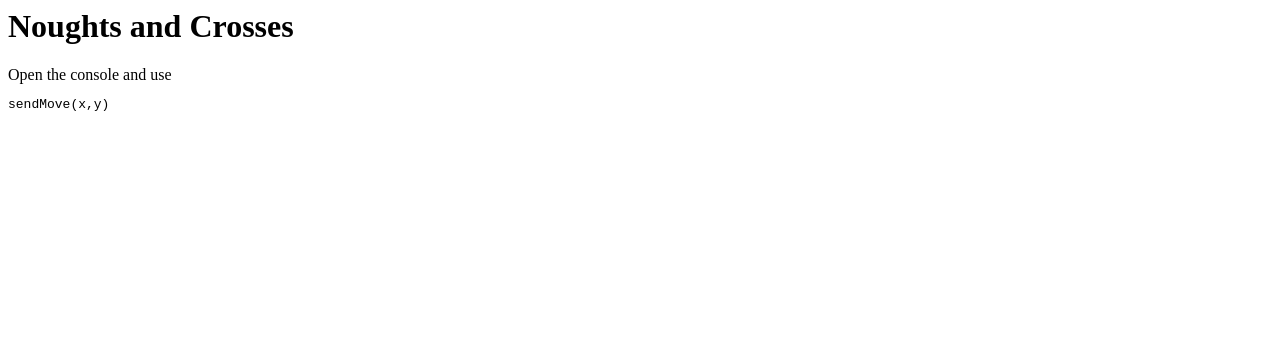
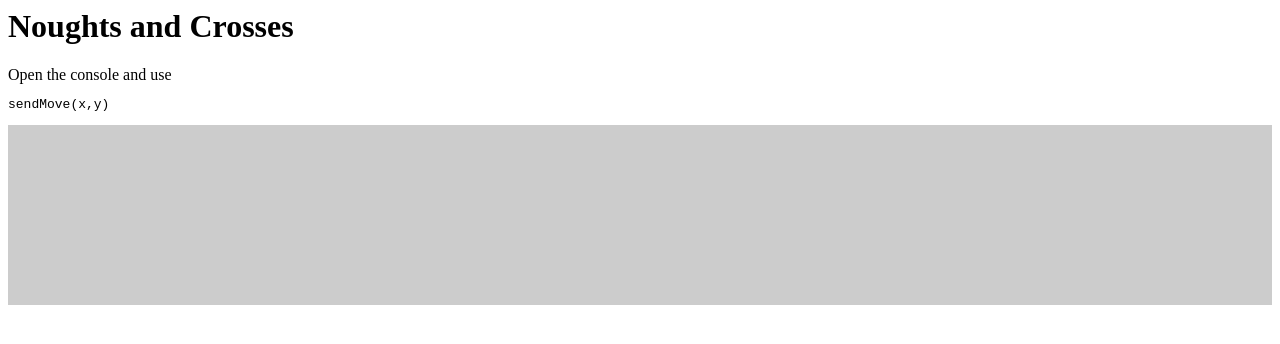
Before and after one commit to denj-sfc/networked-tic-tac-toe-OX, a website: page web/index.html in a window 1280 px wide. Drawn offline with nearby package versions, Linux system fonts and the light colour scheme; no server answers.

Commit message:
gjedogdjfklgjdksfl

```diff
--- a/web/index.html
+++ b/web/index.html
@@ -3,6 +3,7 @@
 <head>
   <script src="socket.io/socket.io.js"> </script>
   <script src="script.js"></script>
+  <link rel="stylesheet" href="style.css">
 </head>
 
 <body>
@@ -10,15 +11,15 @@
   Open the console and use
   <pre>sendMove(x,y)</pre>
   <div id="board">
-   <div id="cell0"></div>
-   <div id="cell1"></div>
-   <div id="cell2"></div>
-   <div id="cell3"></div>
-   <div id="cell4"></div>
-   <div id="cell5"></div>
-   <div id="cell6"></div>
-   <div id="cell7"></div>
-   <div id="cell8"></div>
+   <div id="cell0" class="cell"></div>
+   <div id="cell1" class="cell"></div>
+   <div id="cell2" class="cell"></div>
+   <div id="cell3" class="cell"></div>
+   <div id="cell4" class="cell"></div>
+   <div id="cell5" class="cell"></div>
+   <div id="cell6" class="cell"></div>
+   <div id="cell7" class="cell"></div>
+   <div id="cell8" class="cell"></div>
   </div>
 </body>
 
--- a/web/style.css
+++ b/web/style.css
@@ -1,19 +1,10 @@
-html,
-body {
-  margin: 0;
-  padding: 0;
-  background-color: #323232;
-  overflow: hidden;
-  font-family: sans-serif;
+.board {
+  display: grid;
+  gap: 1px;
+  grid-template-columns: repeat(3, 1fr);
 }
 
-board {
-  display: block;
-  margin: auto;
-  background-color: #fff;
-  border: 2px solid #000;
+.cell {
+  padding: 10px;
+  background-color: #ccc;
 }
-
-cell{
-  border: inherit;
-}
```
